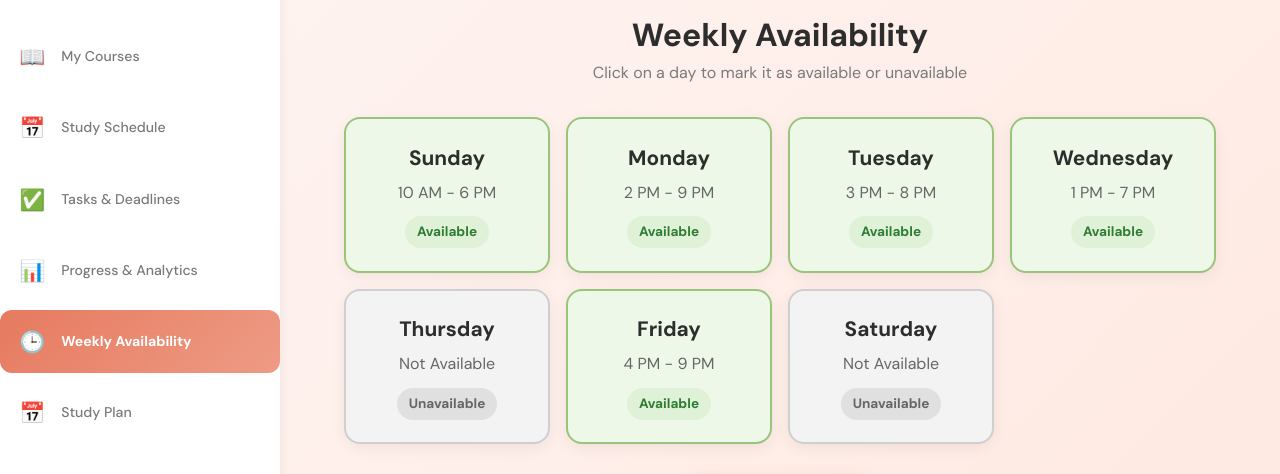
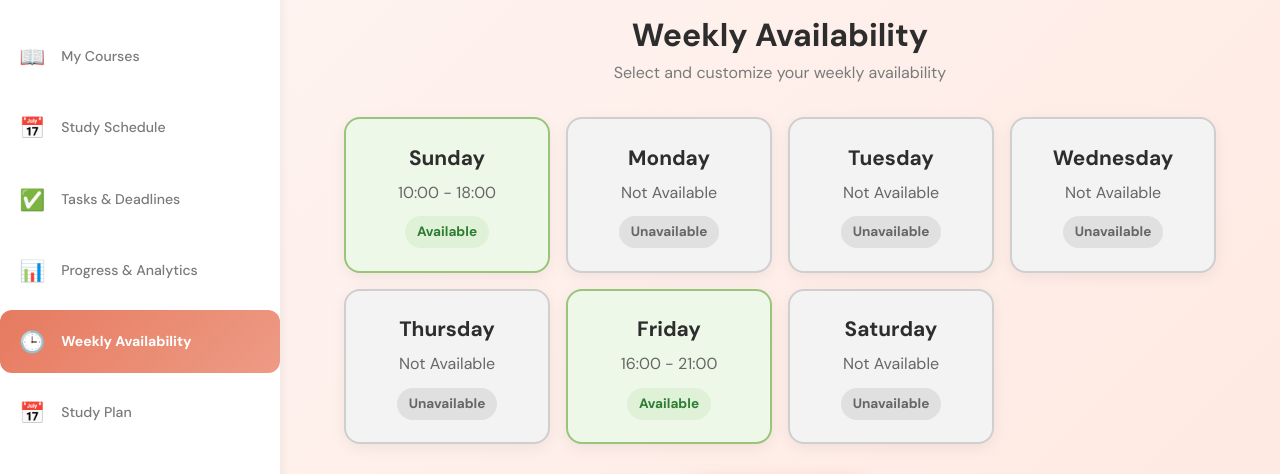
Before and after one commit to Joudbadar/smart-study-planner, a React (Vite) app in the folder frontend/: page /availability in a window 1280 px wide. Shown: the part 166-640 px from the top of the page. Built offline with nearby package versions, Linux system fonts and the light colour scheme; no server answers.

Commit message:
Update WeeklyAvailability.jsx

```diff
--- a/frontend/src/WeeklyAvailability.jsx
+++ b/frontend/src/WeeklyAvailability.jsx
@@ -1,88 +1,183 @@
-import { useState, useEffect } from 'react';
-import './WeeklyAvailability.css';
+import { useEffect, useState } from "react";
+import { doc, getDoc, setDoc } from "firebase/firestore";
+import { onAuthStateChanged } from "firebase/auth";
+import { auth, db } from "./services/firebase";
+import "./WeeklyAvailability.css";
 
-const defaultWeeklyData = [
-  { day: 'Sunday', time: '10 AM - 6 PM', available: true },
-  { day: 'Monday', time: '2 PM - 9 PM', available: true },
-  { day: 'Tuesday', time: '3 PM - 8 PM', available: true },
-  { day: 'Wednesday', time: '1 PM - 7 PM', available: true },
-  { day: 'Thursday', time: 'Not Available', available: false },
-  { day: 'Friday', time: '4 PM - 9 PM', available: true },
-  { day: 'Saturday', time: 'Not Available', available: false },
+const defaultAvailability = [
+  { day: "Sunday", startTime: "10:00", endTime: "18:00", available: true },
+  { day: "Monday", startTime: "", endTime: "", available: false },
+  { day: "Tuesday", startTime: "", endTime: "", available: false },
+  { day: "Wednesday", startTime: "", endTime: "", available: false },
+  { day: "Thursday", startTime: "", endTime: "", available: false },
+  { day: "Friday", startTime: "16:00", endTime: "21:00", available: true },
+  { day: "Saturday", startTime: "", endTime: "", available: false },
 ];
 
-export default function WeeklyAvailability() {
-  const [weeklyData, setWeeklyData] = useState(defaultWeeklyData);
+function WeeklyAvailability() {
+  const [availability, setAvailability] = useState(defaultAvailability);
+  const [selectedIndex, setSelectedIndex] = useState(null);
 
-  // تحميل البيانات إذا كانت محفوظة
   useEffect(() => {
-    const savedAvailability = localStorage.getItem('weeklyAvailability');
-    if (savedAvailability) {
-      setWeeklyData(JSON.parse(savedAvailability));
-    }
+    const unsubscribe = onAuthStateChanged(auth, async (user) => {
+      if (!user) return;
+
+      const ref = doc(db, "users", user.uid, "settings", "weeklyAvailability");
+      const snapshot = await getDoc(ref);
+
+      if (snapshot.exists()) {
+        setAvailability(snapshot.data().availability);
+      }
+    });
+
+    return () => unsubscribe();
   }, []);
 
-  // تغيير الحالة عند الضغط
-  const toggleAvailability = (index) => {
-    const updatedData = [...weeklyData];
-    const currentDay = updatedData[index];
-
-    if (currentDay.available) {
-      updatedData[index] = {
-        ...currentDay,
-        available: false,
-        time: 'Not Available',
-      };
-    } else {
-      updatedData[index] = {
-        ...currentDay,
-        available: true,
-        time: '2 PM - 6 PM',
-      };
+  const formatTime = (item) => {
+    if (item.startTime && item.endTime) {
+      return `${item.startTime} - ${item.endTime}`;
     }
 
-    setWeeklyData(updatedData);
+    if (!item.available) return "Not Available";
+
+    return "Time not selected";
   };
 
-  // حفظ البيانات
-  const handleSave = () => {
-    localStorage.setItem('weeklyAvailability', JSON.stringify(weeklyData));
-    alert('Availability saved successfully!');
+  const updateSelectedDay = (field, value) => {
+    setAvailability((prev) =>
+      prev.map((item, index) =>
+        index === selectedIndex ? { ...item, [field]: value } : item
+      )
+    );
+  };
+
+  const saveAvailability = async () => {
+    const user = auth.currentUser;
+
+    if (!user) {
+      alert("Please sign in first.");
+      return;
+    }
+
+    const ref = doc(db, "users", user.uid, "settings", "weeklyAvailability");
+
+    await setDoc(ref, {
+      availability,
+      updatedAt: new Date().toISOString(),
+    });
+
+    alert("Availability saved successfully!");
   };
 
   return (
     <div className="wa-page">
       <h1 className="wa-title">Weekly Availability</h1>
-
       <p className="wa-subtitle">
-        Click on a day to mark it as available or unavailable
+        Select and customize your weekly availability
       </p>
 
       <div className="wa-grid">
-        {weeklyData.map((item, index) => (
+        {availability.map((item, index) => (
           <div
             key={item.day}
-            className={`wa-card ${item.available ? 'wa-available' : 'wa-unavailable'}`}
-            onClick={() => toggleAvailability(index)}
+            className={`wa-card ${
+              item.available ? "wa-available" : "wa-unavailable"
+            }`}
+            onClick={() => setSelectedIndex(index)}
           >
-            <h3 className="wa-day">{item.day}</h3>
-
-            <p className="wa-time">{item.time}</p>
+            <h2 className="wa-day">{item.day}</h2>
+            <p className="wa-time">{formatTime(item)}</p>
 
             <span
-              className={`wa-status ${item.available ? 'available-text' : 'unavailable-text'}`}
+              className={`wa-status ${
+                item.available ? "available-text" : "unavailable-text"
+              }`}
             >
-              {item.available ? 'Available' : 'Unavailable'}
+              {item.available ? "Available" : "Unavailable"}
             </span>
           </div>
         ))}
       </div>
 
       <div className="wa-actions">
-        <button className="wa-btn" onClick={handleSave}>
+        <button className="wa-btn" onClick={saveAvailability}>
           Save Availability
         </button>
       </div>
+
+      {selectedIndex !== null && (
+        <div className="wa-modal-overlay">
+          <div className="wa-modal">
+            <h2>Edit {availability[selectedIndex].day}</h2>
+
+            <div className="wa-check-group">
+              <label
+                className={`wa-check ${
+                  availability[selectedIndex].available
+                    ? "wa-active-check"
+                    : ""
+                }`}
+              >
+                <input
+                  type="checkbox"
+                  checked={availability[selectedIndex].available}
+                  onChange={() => updateSelectedDay("available", true)}
+                />
+                Available
+              </label>
+
+              <label
+                className={`wa-check ${
+                  !availability[selectedIndex].available
+                    ? "wa-active-uncheck"
+                    : ""
+                }`}
+              >
+                <input
+                  type="checkbox"
+                  checked={!availability[selectedIndex].available}
+                  onChange={() => updateSelectedDay("available", false)}
+                />
+                Unavailable
+              </label>
+            </div>
+
+            <label className="wa-modal-label">Start Time</label>
+            <input
+              className="wa-modal-input"
+              type="time"
+              value={availability[selectedIndex].startTime}
+              onChange={(e) => updateSelectedDay("startTime", e.target.value)}
+            />
+
+            <label className="wa-modal-label">End Time</label>
+            <input
+              className="wa-modal-input"
+              type="time"
+              value={availability[selectedIndex].endTime}
+              onChange={(e) => updateSelectedDay("endTime", e.target.value)}
+            />
+
+            <div className="wa-modal-actions">
+              <button
+                className="wa-cancel-btn"
+                onClick={() => setSelectedIndex(null)}
+              >
+                Cancel
+              </button>
+
+              <button
+                className="wa-save-btn"
+                onClick={() => setSelectedIndex(null)}
+              >
+                Done
+              </button>
+            </div>
+          </div>
+        </div>
+      )}
     </div>
   );
 }
+
+export default WeeklyAvailability;
```
